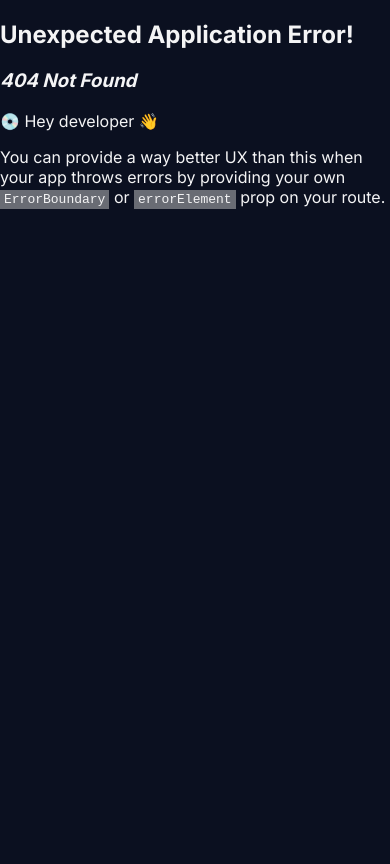
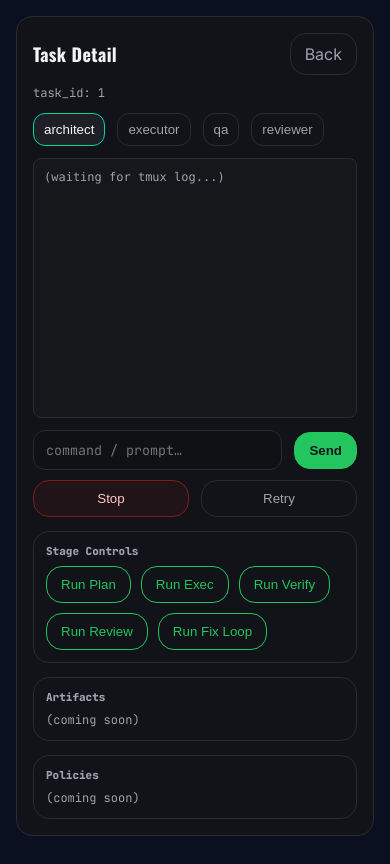
Before and after one commit to swlee3306/agent-control-center, a React (Vite) app in the folder web/: page /m/tasks/1 in a window 390 px wide. Before the commit this address had no page. Built offline with nearby package versions, Linux system fonts and the light colour scheme; no server answers.

Commit message:
feat(mobile): add Task Detail Mobile route

```diff
--- a/web/src/router.tsx
+++ b/web/src/router.tsx
@@ -2,6 +2,7 @@ import React from 'react';
 import { createBrowserRouter } from 'react-router-dom';
 import { DashboardPage } from './screens/DashboardPage';
 import { HelpPage } from './screens/HelpPage';
+import { TaskDetailMobilePage } from './screens/TaskDetailMobilePage';
 import { TaskDetailPage } from './screens/TaskDetailPage';
 
 export const router = createBrowserRouter(
@@ -9,6 +10,7 @@ export const router = createBrowserRouter(
     { path: '/', element: <DashboardPage /> },
     { path: '/help', element: <HelpPage /> },
     { path: '/tasks/:taskId', element: <TaskDetailPage /> },
+    { path: '/m/tasks/:taskId', element: <TaskDetailMobilePage /> },
   ],
   {
     // Works with Vite base when deployed under a subpath.
--- /dev/null
+++ b/web/src/screens/TaskDetailMobilePage.tsx
@@ -0,0 +1,200 @@
+import React from 'react';
+import { Link, useParams } from 'react-router-dom';
+import { apiGet, apiPost, type AgentRole, type TaskDetail } from '../lib/api';
+
+const roles: AgentRole[] = ['architect', 'executor', 'qa', 'reviewer'];
+
+function Pill({ active, children, onClick }: { active?: boolean; children: React.ReactNode; onClick?: () => void }) {
+  return (
+    <button
+      className="btn"
+      onClick={onClick}
+      style={{
+        padding: '8px 10px',
+        borderRadius: 12,
+        background: active ? '#1E2026' : 'transparent',
+        borderColor: active ? 'var(--acc-accent)' : 'var(--acc-stroke)',
+        color: active ? 'var(--acc-text)' : '#a1a1aa',
+      }}
+    >
+      {children}
+    </button>
+  );
+}
+
+function MobileLog({ role }: { role: AgentRole }) {
+  const [text, setText] = React.useState<string>('');
+
+  React.useEffect(() => {
+    const wsUrl = `${location.origin}${import.meta.env.BASE_URL.replace(/\/$/, '')}/ws`;
+    const ws = new WebSocket(wsUrl);
+    ws.addEventListener('message', (ev) => {
+      try {
+        const msg = JSON.parse(String(ev.data)) as { type: string; role?: string; text?: string };
+        if (msg.type === 'role_log' && msg.role === role && typeof msg.text === 'string') {
+          setText(msg.text);
+        }
+      } catch {
+        // ignore
+      }
+    });
+    return () => ws.close();
+  }, [role]);
+
+  return (
+    <div className="term" style={{ height: 260 }}>
+      <div className="termLine" style={{ color: '#a1a1aa' }}>
+        {text || '(waiting for tmux log...)'}
+      </div>
+    </div>
+  );
+}
+
+export function TaskDetailMobilePage() {
+  const { taskId } = useParams();
+  const [detail, setDetail] = React.useState<TaskDetail | null>(null);
+  const [role, setRole] = React.useState<AgentRole>('architect');
+  const [cmd, setCmd] = React.useState<string>('');
+  const [toast, setToast] = React.useState<string | null>(null);
+
+  function show(msg: string) {
+    setToast(msg);
+    window.setTimeout(() => setToast(null), 2500);
+  }
+
+  async function refresh() {
+    if (!taskId) return;
+    setDetail(await apiGet<TaskDetail>(`/api/tasks/${encodeURIComponent(taskId)}`));
+  }
+
+  React.useEffect(() => {
+    void refresh();
+    // eslint-disable-next-line react-hooks/exhaustive-deps
+  }, [taskId]);
+
+  async function send() {
+    if (!taskId) return;
+    const text = cmd.trim();
+    if (!text) return;
+    setCmd('');
+    await apiPost(`/api/tasks/${encodeURIComponent(taskId)}/command`, { role, text });
+    show(`sent → ${role}`);
+    await refresh();
+  }
+
+  async function runStage(stage: string) {
+    if (!taskId) return;
+    await apiPost(`/api/tasks/${encodeURIComponent(taskId)}/stage`, { stage });
+    show(`stage → ${stage}`);
+    await refresh();
+  }
+
+  return (
+    <div className="container" style={{ maxWidth: 520, padding: 16 }}>
+      <div className="card" style={{ background: '#111318', border: `1px solid var(--acc-stroke)` }}>
+        <div className="spread">
+          <div style={{ fontFamily: 'var(--acc-font-brand)', fontWeight: 700, letterSpacing: 0.4, fontSize: 18 }}>
+            Task Detail
+          </div>
+          <Link className="btn btnOutline" to="/">
+            Back
+          </Link>
+        </div>
+
+        <div className="mono" style={{ marginTop: 10, color: '#a1a1aa', fontSize: 12 }}>
+          task_id: {detail?.id ?? taskId}
+        </div>
+
+        {toast ? (
+          <div style={{ marginTop: 10, background: '#232529', border: '1px solid var(--acc-warn)', borderRadius: 12, padding: 10 }}>
+            <div className="mono" style={{ color: 'var(--acc-warn)', fontWeight: 800, fontSize: 12 }}>
+              {toast}
+            </div>
+          </div>
+        ) : null}
+
+        <div className="row" style={{ marginTop: 12, flexWrap: 'wrap' }}>
+          {roles.map((r) => (
+            <Pill key={r} active={role === r} onClick={() => setRole(r)}>
+              {r}
+            </Pill>
+          ))}
+        </div>
+
+        <div style={{ marginTop: 12 }}>
+          <MobileLog role={role} />
+        </div>
+
+        <div className="row" style={{ marginTop: 12 }}>
+          <input
+            className="mono"
+            value={cmd}
+            onChange={(ev) => setCmd(ev.target.value)}
+            placeholder="command / prompt…"
+            style={{
+              flex: 1,
+              background: '#0f1115',
+              border: `1px solid var(--acc-stroke)`,
+              borderRadius: 12,
+              color: 'var(--acc-text)',
+              padding: '10px 12px',
+              outline: 'none',
+            }}
+            onKeyDown={(ev) => {
+              if (ev.key === 'Enter') void send();
+            }}
+          />
+          <button className="btn btnSuccess" onClick={() => void send()}>
+            Send
+          </button>
+        </div>
+
+        <div className="row" style={{ marginTop: 10 }}>
+          <button className="btn" style={{ flex: 1, borderColor: '#7f1d1d', color: '#fecaca', background: 'rgba(127,29,29,0.15)' }} onClick={() => show('TODO: stop')}>
+            Stop
+          </button>
+          <button className="btn btnOutline" style={{ flex: 1 }} onClick={() => void refresh()}>
+            Retry
+          </button>
+        </div>
+
+        <div style={{ marginTop: 14, background: '#111318', border: `1px solid var(--acc-stroke)`, borderRadius: 16, padding: 12 }}>
+          <div className="mono" style={{ color: '#a1a1aa', fontSize: 11, fontWeight: 800 }}>
+            Stage Controls
+          </div>
+          <div className="mono" style={{ marginTop: 8, display: 'flex', flexWrap: 'wrap', gap: 10, fontSize: 11, color: 'var(--acc-accent)' }}>
+            {([
+              ['Run Plan', 'Plan'],
+              ['Run Exec', 'Exec'],
+              ['Run Verify', 'Verify'],
+              ['Run Review', 'Review'],
+              ['Run Fix Loop', 'Fix Loop'],
+            ] as const).map(([label, stage]) => (
+              <button key={stage} className="btn btnOutlineSuccess" onClick={() => void runStage(stage)}>
+                {label}
+              </button>
+            ))}
+          </div>
+        </div>
+
+        <div style={{ marginTop: 14, background: '#111318', border: `1px solid var(--acc-stroke)`, borderRadius: 16, padding: 12 }}>
+          <div className="mono" style={{ color: '#a1a1aa', fontSize: 11, fontWeight: 800 }}>
+            Artifacts
+          </div>
+          <div className="mono" style={{ marginTop: 8, color: '#a1a1aa', fontSize: 12 }}>
+            (coming soon)
+          </div>
+        </div>
+
+        <div style={{ marginTop: 14, background: '#111318', border: `1px solid var(--acc-stroke)`, borderRadius: 16, padding: 12 }}>
+          <div className="mono" style={{ color: '#a1a1aa', fontSize: 11, fontWeight: 800 }}>
+            Policies
+          </div>
+          <div className="mono" style={{ marginTop: 8, color: '#a1a1aa', fontSize: 12 }}>
+            (coming soon)
+          </div>
+        </div>
+      </div>
+    </div>
+  );
+}
```
